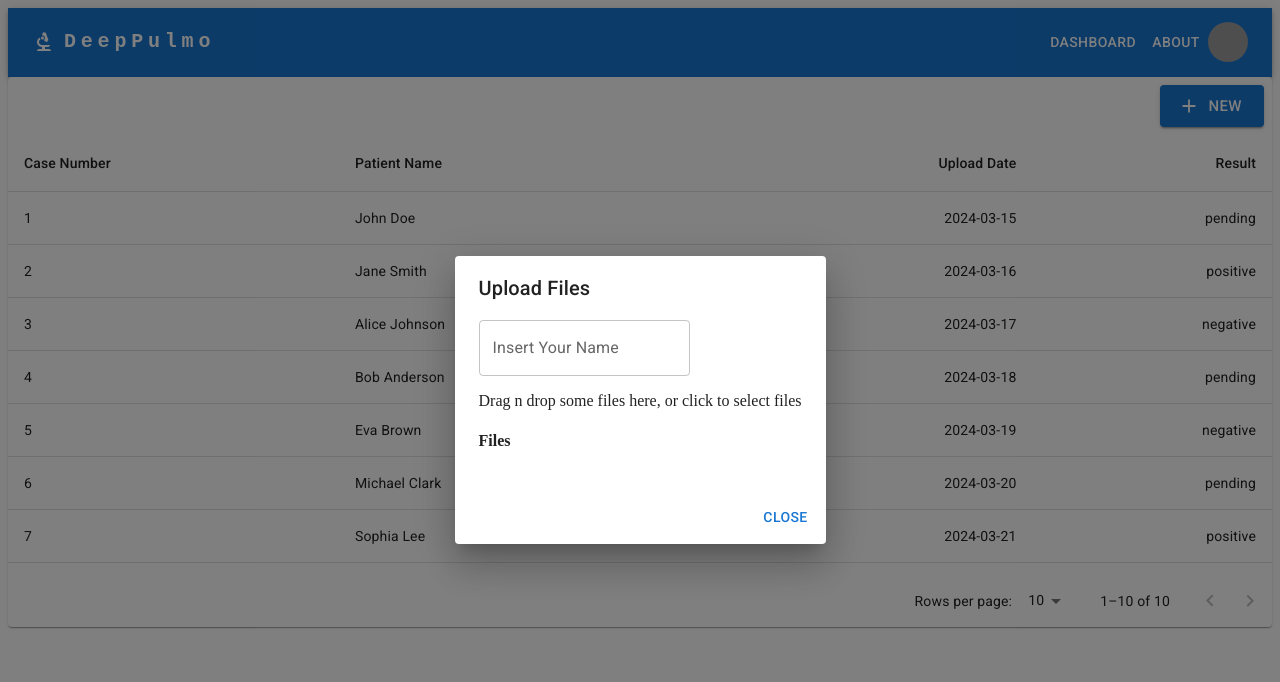
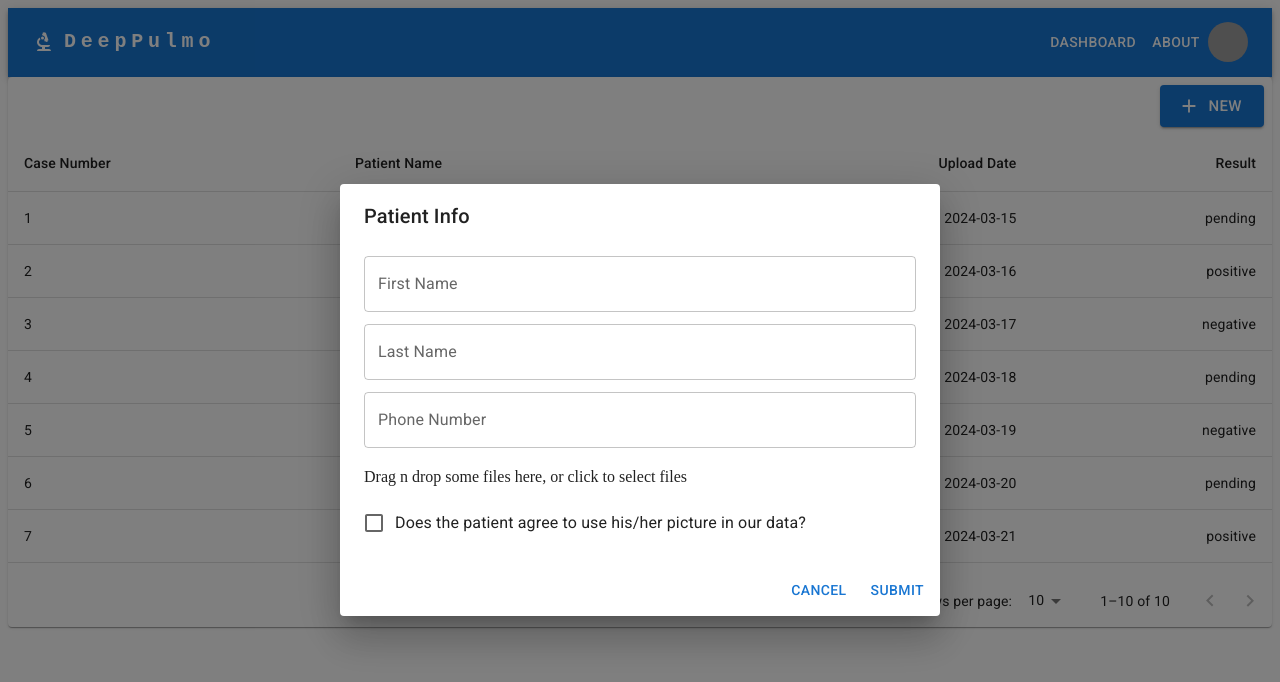
Before and after one commit to hajarkattaa/MDP_31_2024, a React (Vite) app: page /dashboard in a window 1280 px wide. Both pictures are taken after a click on the button "NEW". Shown: the top 682 px of the page. Built offline with nearby package versions, Linux system fonts and the light colour scheme; grey boxes are pictures that could not be loaded.

Commit message:
added patient info form

```diff
--- a/src/components/dialog.jsx
+++ b/src/components/dialog.jsx
@@ -18,7 +18,6 @@ function DialogForm() {
         <p>Drag n drop some files here, or click to select files</p>
       </div>
       <aside>
-        <h4>Files</h4>
         <ul>{files}</ul>
       </aside>
     </section>
--- a/src/components/uploadButton.jsx
+++ b/src/components/uploadButton.jsx
@@ -6,17 +6,48 @@ import DialogTitle from '@mui/material/DialogTitle';
 import DialogContent from '@mui/material/DialogContent';
 import DialogActions from '@mui/material/DialogActions';
 import AddIcon from '@mui/icons-material/Add';
-import { TextField } from '@mui/material';
+import { Checkbox, FormControlLabel, TextField } from '@mui/material';
 import DialogForm from './dialog';
 
 export default function UploadButton() {
   const [open, setOpen] = React.useState(false);
+  const [patientInfo, setPatientInfo] = React.useState({
+    firstName: '',
+    lastName: '',
+    phoneNumber: '',
+  });
+  const [agreed, setAgreed] = React.useState(false);
 
   const handleClick = () => {
     setOpen(true);
   };
 
   const handleClose = () => {
+    setOpen(false);
+  };
+  const handleInputChange = (event) => {
+    const { name, value } = event.target;
+    setPatientInfo((prevInfo) => ({
+      ...prevInfo,
+      [name]: value,
+    }));
+  };
+
+  const handleCheckboxChange = (event) => {
+    setAgreed(event.target.checked);
+  };
+
+  const handleSubmit = () => {
+    // Handle form submission here
+    console.log(patientInfo);
+    console.log('Agreed to use picture:', agreed);
+    // Reset form fields
+    setPatientInfo({
+      firstName: '',
+      lastName: '',
+      phoneNumber: '',
+    });
+    setAgreed(false);
     setOpen(false);
   };
 
@@ -27,15 +58,51 @@ export default function UploadButton() {
           New{' '}
         </Button>
         <Dialog open={open} onClose={handleClose}>
-          <DialogTitle>Upload Files</DialogTitle>
+          <DialogTitle>Patient Info</DialogTitle>
           <DialogContent>
-            {/* Render the MyDropzone component here */}
-            {/* Include other components here */}
-            <TextField label="Insert Your Name" variant="outlined" />
+            <TextField
+              margin="dense"
+              id="firstName"
+              name="firstName"
+              label="First Name"
+              type="text"
+              fullWidth
+              value={patientInfo.firstName}
+              onChange={handleInputChange}
+            />
+            <TextField
+              margin="dense"
+              id="lastName"
+              name="lastName"
+              label="Last Name"
+              type="text"
+              fullWidth
+              value={patientInfo.lastName}
+              onChange={handleInputChange}
+            />
+            <TextField
+              margin="dense"
+              id="phoneNumber"
+              name="phoneNumber"
+              label="Phone Number"
+              type="tel" // Changed type to "tel" for phone number input
+              fullWidth
+              value={patientInfo.phoneNumber}
+              onChange={handleInputChange}
+              InputProps={{
+                inputMode: 'tel', // Added inputMode attribute
+              }}
+            />
+
             <DialogForm />
+            <FormControlLabel
+              control={<Checkbox checked={agreed} onChange={handleCheckboxChange} />}
+              label="Does the patient agree to use his/her picture in our data?"
+            />
           </DialogContent>
           <DialogActions>
-            <Button onClick={handleClose}>Close</Button>
+            <Button onClick={handleClose}>Cancel</Button>
+            <Button onClick={handleSubmit}>Submit</Button>
           </DialogActions>
         </Dialog>
       </div>
```
